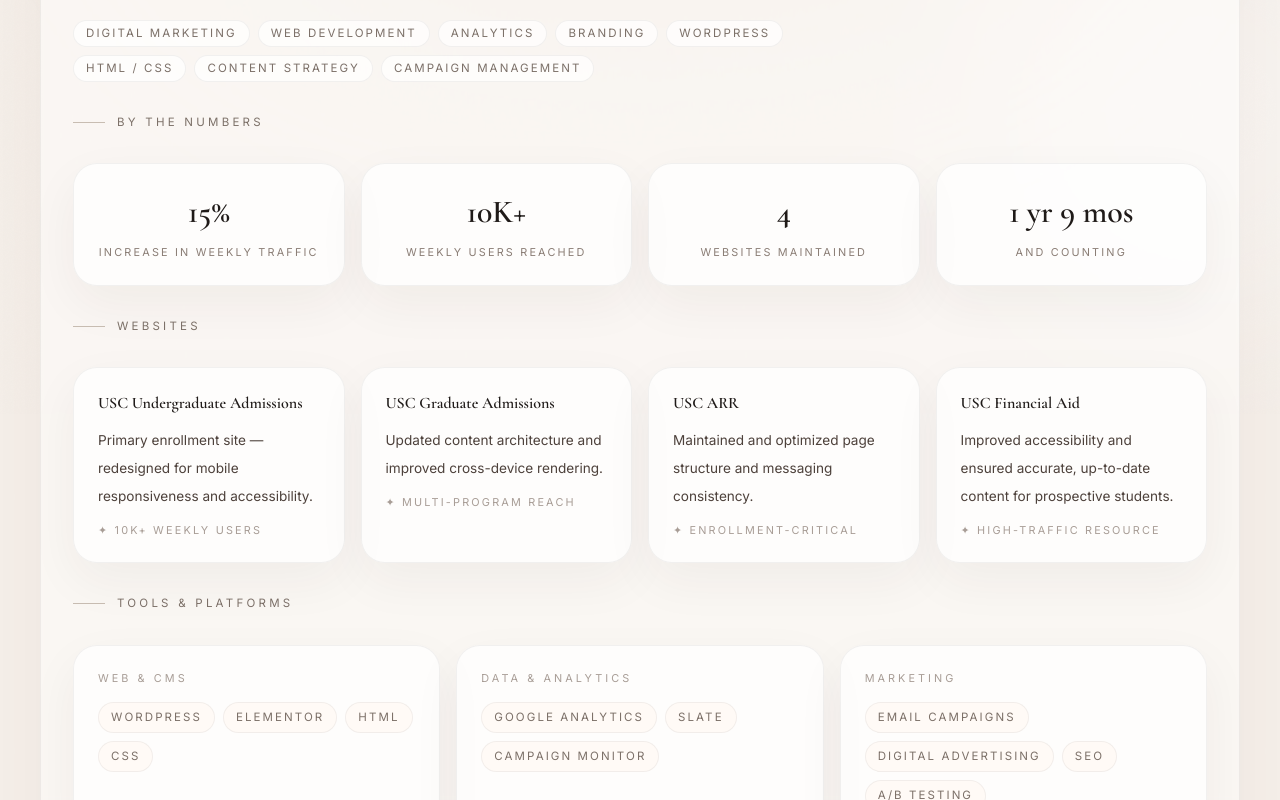
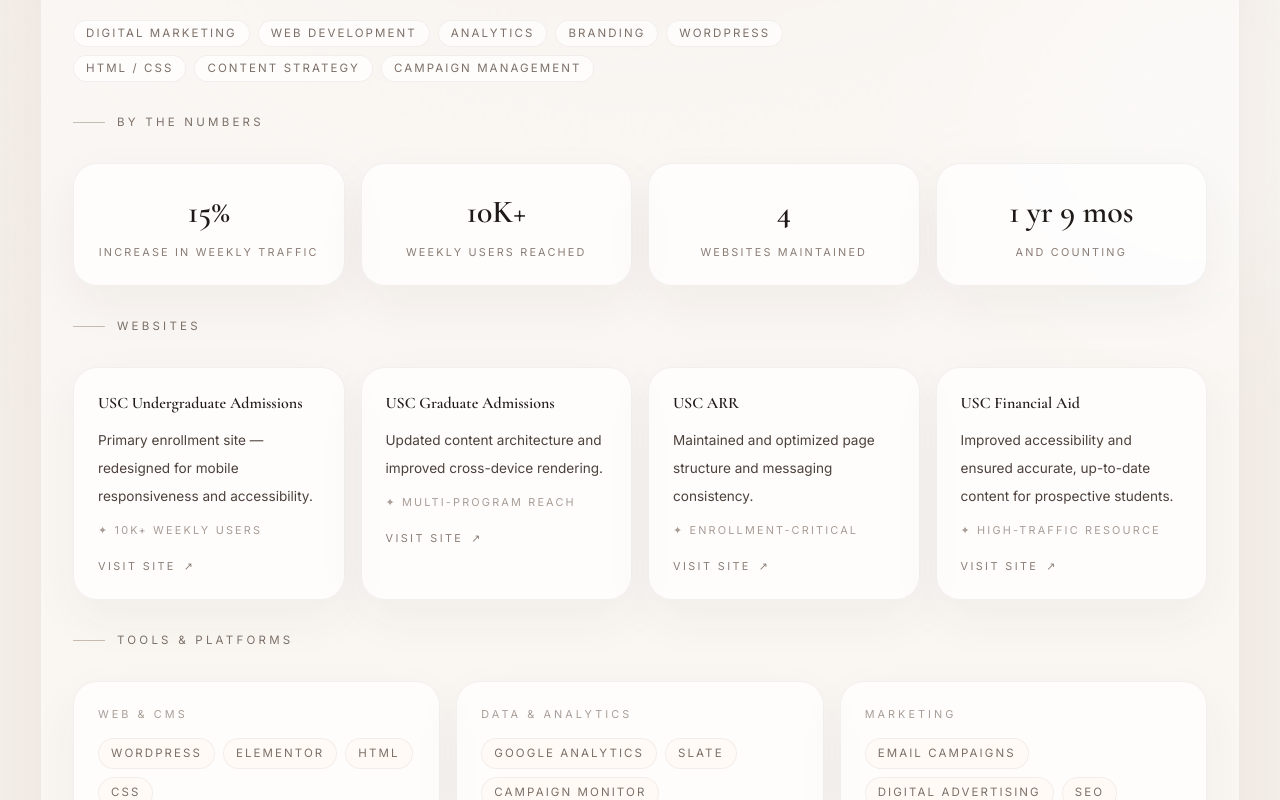
Before and after one commit to vanessaggonzalez/portfolio, a Next.js app: page /work/usc-marcomm in a window 1280 px wide. Shown: the part 386-1186 px from the top of the page. Built offline with nearby package versions, Linux system fonts and the light colour scheme.

Commit message:
added links

```diff
--- a/app/work/usc-marcomm/page.tsx
+++ b/app/work/usc-marcomm/page.tsx
@@ -59,21 +59,25 @@
 const websites = [
   {
     name: "USC Undergraduate Admissions",
+    href: "https://admission.usc.edu/",
     desc: "Primary enrollment site — redesigned for mobile responsiveness and accessibility.",
     stat: "10K+ weekly users",
   },
   {
     name: "USC Graduate Admissions",
+    href: "https://gradadm.usc.edu/",
     desc: "Updated content architecture and improved cross-device rendering.",
     stat: "Multi-program reach",
   },
   {
     name: "USC ARR",
+    href: "https://arr.usc.edu/",
     desc: "Maintained and optimized page structure and messaging consistency.",
     stat: "Enrollment-critical",
   },
   {
     name: "USC Financial Aid",
+    href: "https://financialaid.usc.edu/",
     desc: "Improved accessibility and ensured accurate, up-to-date content for prospective students.",
     stat: "High-traffic resource",
   },
@@ -196,11 +200,30 @@
             {/* WEBSITE CARDS */}
             <div className="reveal-item grid gap-4 sm:grid-cols-2 lg:grid-cols-4" data-delay={80}>
               {websites.map((site) => (
-                <div key={site.name} className="rounded-[24px] border border-black/5 bg-white/72 p-6 shadow-[0_18px_50px_rgba(68,44,29,0.05)]">
-                  <p className="font-serif text-[1rem] font-semibold leading-snug text-[#1f1a18]">{site.name}</p>
+                <a
+                  key={site.name}
+                  href={site.href}
+                  target="_blank"
+                  rel="noopener noreferrer"
+                  className="group rounded-[24px] border border-black/5 bg-white/72 p-6 shadow-[0_18px_50px_rgba(68,44,29,0.05)] transition-all duration-300 hover:-translate-y-1 hover:shadow-[0_24px_60px_rgba(68,44,29,0.08)]"
+                >
+                  <p className="font-serif text-[1rem] font-semibold leading-snug text-[#1f1a18] group-hover:underline">
+                    {site.name}
+                  </p>
+
                   <p className="mt-3 text-[0.85rem] leading-7 text-[#4d413b]">{site.desc}</p>
-                  <p className="mt-3 text-[0.68rem] uppercase tracking-[0.2em] text-[#a89d96]">✦ {site.stat}</p>
-                </div>
+
+                  <p className="mt-3 text-[0.68rem] uppercase tracking-[0.2em] text-[#a89d96]">
+                    ✦ {site.stat}
+                  </p>
+
+                  <div className="mt-5 flex items-center gap-2 text-[0.68rem] uppercase tracking-[0.22em] text-[#8a7d75] transition-all group-hover:text-[#201c1a]">
+                    <span>Visit site</span>
+                    <span className="transition-transform duration-300 group-hover:translate-x-1 group-hover:-translate-y-1">
+                      ↗
+                    </span>
+                  </div>
+                </a>
               ))}
             </div>
 
```
